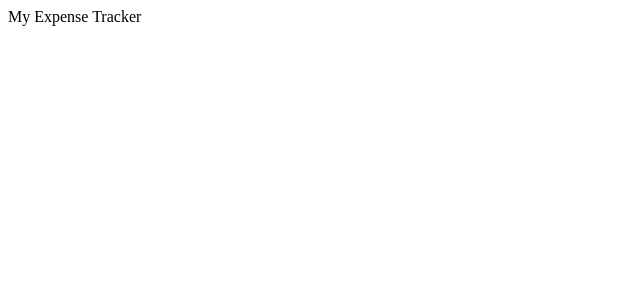
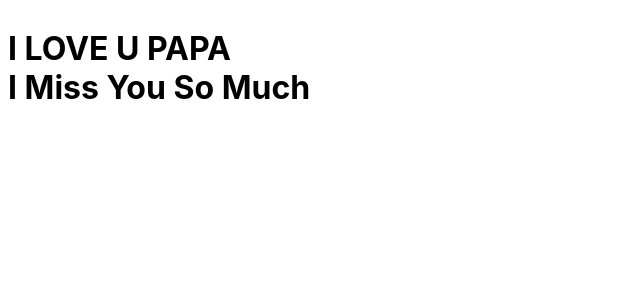
Before and after one commit to swasharma/Swanj-ExpenseTracker, a React (Create React App) app: page / in a window 1280 px wide. Shown: the top 300 px of the page, without its empty margins (0-640 px from the left). Built offline with nearby package versions, Linux system fonts and the light colour scheme.

Commit message:
1 binaries uploaded

```diff
--- a/src/App.js
+++ b/src/App.js
@@ -1,6 +1,11 @@
 import React from 'react';
+import AddExpense from './components/AddExpense';
 import './style.css';
 
 export default function App() {
-  return <div>My Expense Tracker</div>;
+  return (
+    <>
+      <AddExpense />
+    </>
+  );
 }
--- /dev/null
+++ b/src/components/AddExpense.js
@@ -0,0 +1,14 @@
+import React from 'react';
+
+function AddExpense() {
+  return (
+    <div>
+      <img />
+      <h1>
+        I LOVE U PAPA <br /> I Miss You So Much
+      </h1>
+    </div>
+  );
+}
+
+export default AddExpense;
```
Also changed, not shown: 1 other file (tests, documents, lock files or other folders).
